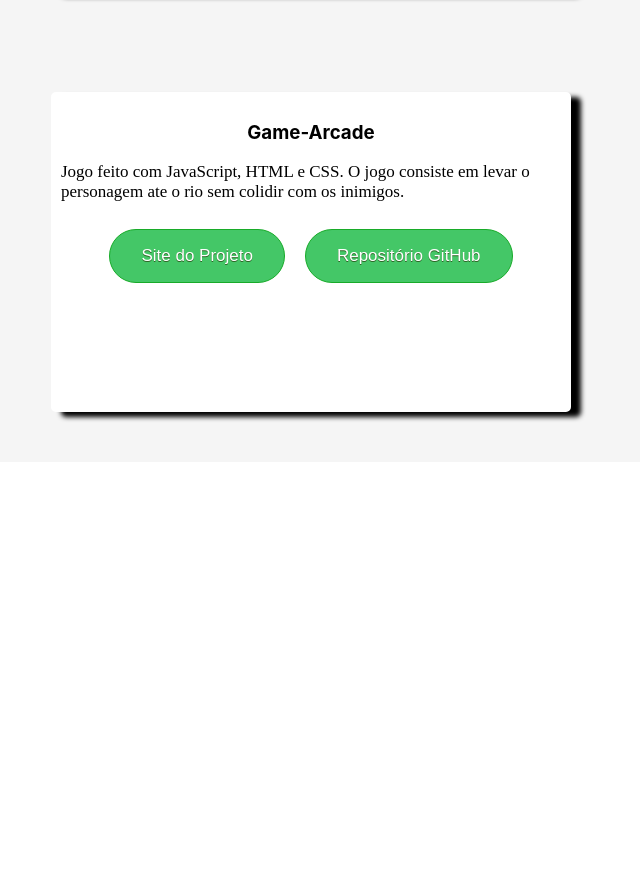
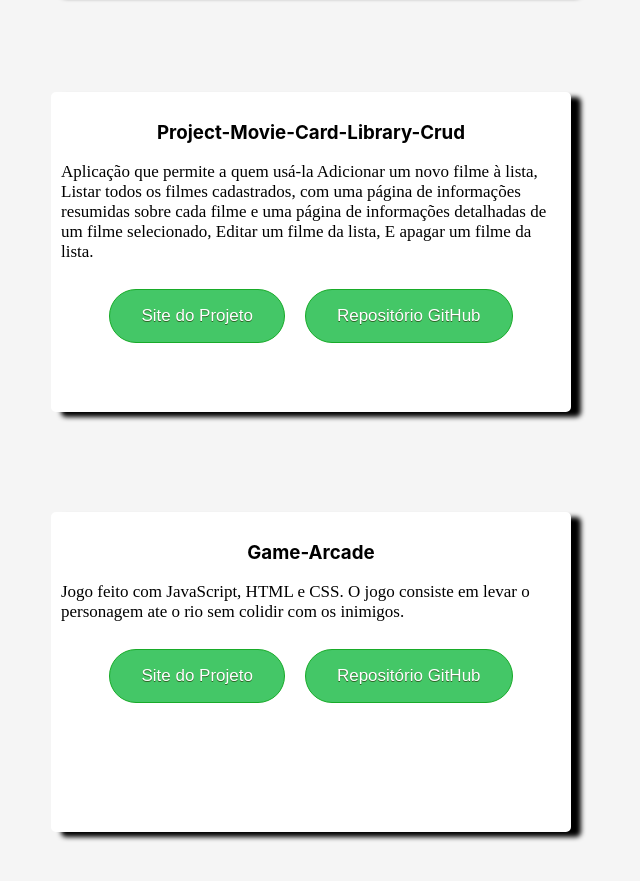
Before and after one commit to ericvini/portfolio, a React (Create React App) app: page / in a window 1280 px wide. Shown: the part 1729-2610 px from the top of the page, without its empty margins (329-969 px from the left). Before the commit the page ends 2193 px from the top, so only its background shows below. Built offline with nearby package versions, Linux system fonts and the light colour scheme.

Commit message:
adicionando novo card

```diff
--- a/src/components/Projects/Projects.jsx
+++ b/src/components/Projects/Projects.jsx
@@ -91,6 +91,25 @@ function Projects(){
       rel="noreferrer">Repositório GitHub</a>
       </div>
       <div className='card'>
+      <h3>Project-Movie-Card-Library-Crud</h3>
+      <p className='card-text'> Aplicação que permite
+       a quem usá-la Adicionar um novo filme à lista,
+       Listar todos os filmes cadastrados, com uma página
+        de informações resumidas sobre cada filme e uma página
+        de informações detalhadas de um filme selecionado, Editar
+        um filme da lista, E apagar um filme da lista.</p>
+
+      <a href ='https://movie-card-crud.netlify.app'
+      className='mybutton'
+      target="_blank"
+      rel="noreferrer"> Site do Projeto</a>
+
+       <a href ='https://github.com/ericvini/project-movie-card-library-crud-trybe'
+      className='mybutton'
+      target="_blank"
+      rel="noreferrer">Repositório GitHub</a>
+      </div>
+      <div className='card'>
       <h3>Game-Arcade</h3>
       <p className='card-text'> Jogo feito com JavaScript, HTML e CSS.
       O jogo consiste em levar o personagem ate o rio sem colidir com os inimigos.</p>
```
